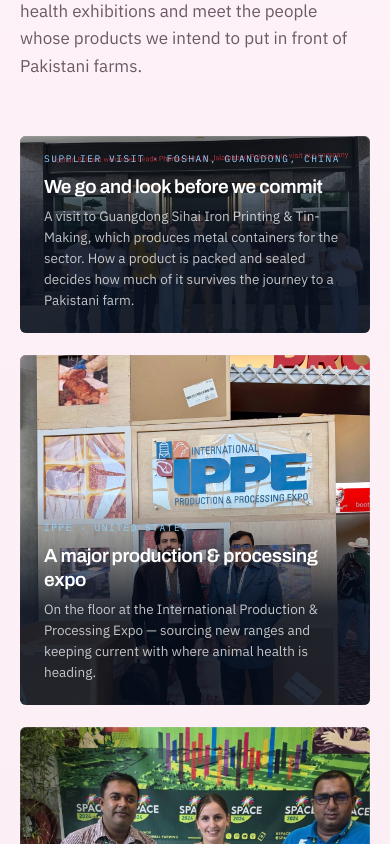
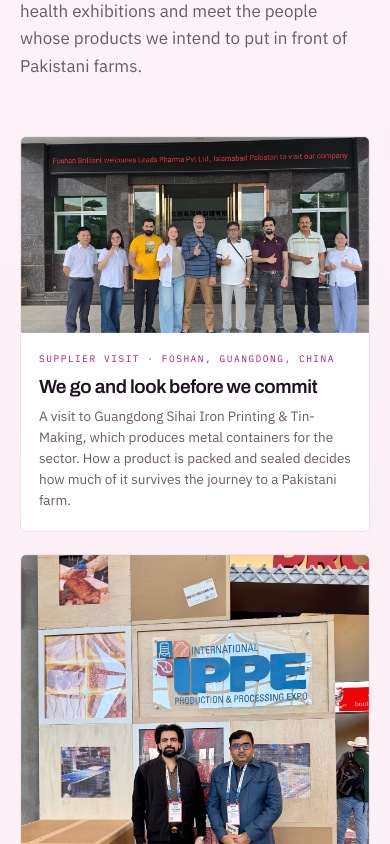
Before and after one commit to MianHaziq/pharma, a Next.js app: page /about in a window 390 px wide. Shown: the part 4200-5044 px from the top of the page. Built offline with nearby package versions, Linux system fonts and the light colour scheme.

Commit message:
fix: stack On-the-record gallery captions below image on mobile (overlay was hiding the photo)

```diff
--- a/app/globals.css
+++ b/app/globals.css
@@ -1123,3 +1123,16 @@ figure.ph{margin:0}
 .mx-auto{margin-left:auto;margin-right:auto}
 .maxw-720{max-width:720px}
 .sec-head--c{margin-left:auto;margin-right:auto;text-align:center}
+
+/* ---------- Mobile: "On the record" gallery — caption below image, not overlaid ----------
+   On phones the wide panorama is short while the caption text is tall, so the
+   absolute overlay + dark gradient covered the whole image (zero visibility).
+   Stack image + caption instead, with dark text on a solid card. */
+@media (max-width:760px){
+  .gcard{background:#fff;border:1px solid var(--line)}
+  .gcard .ph{border-radius:0}
+  .gcard__v{position:static;background:none;padding:18px 18px 20px}
+  .gcard__k{color:var(--label)}
+  .gcard__t{color:var(--ink)}
+  .gcard__d{color:var(--muted);max-width:none}
+}
```
